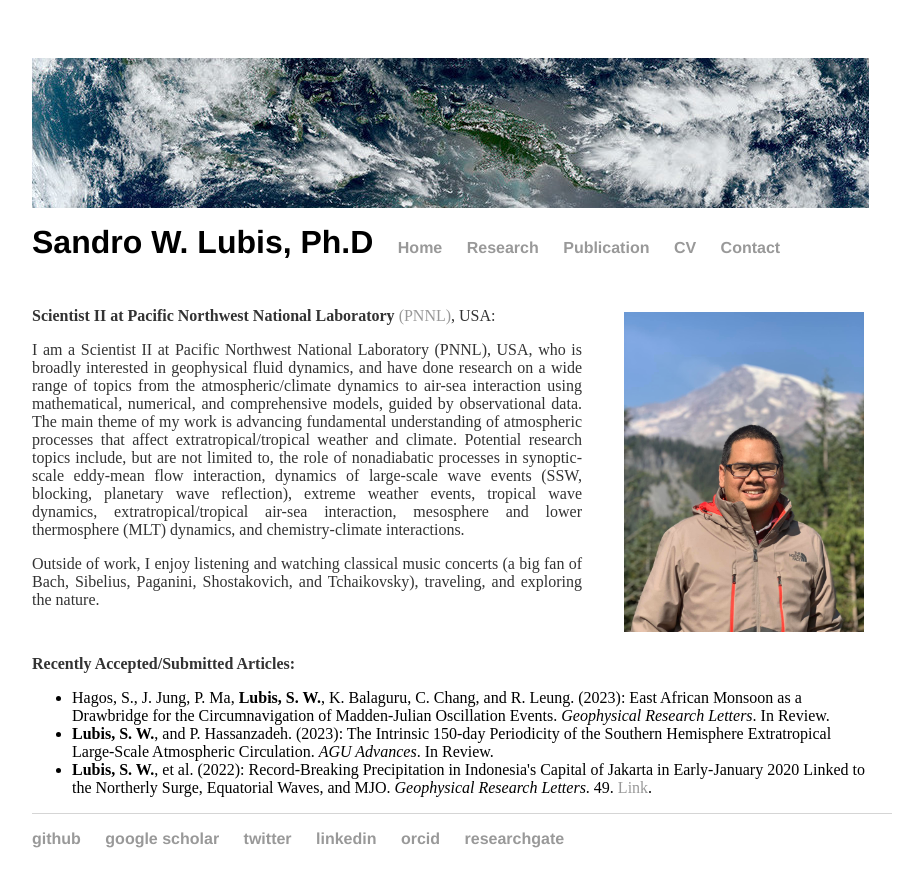
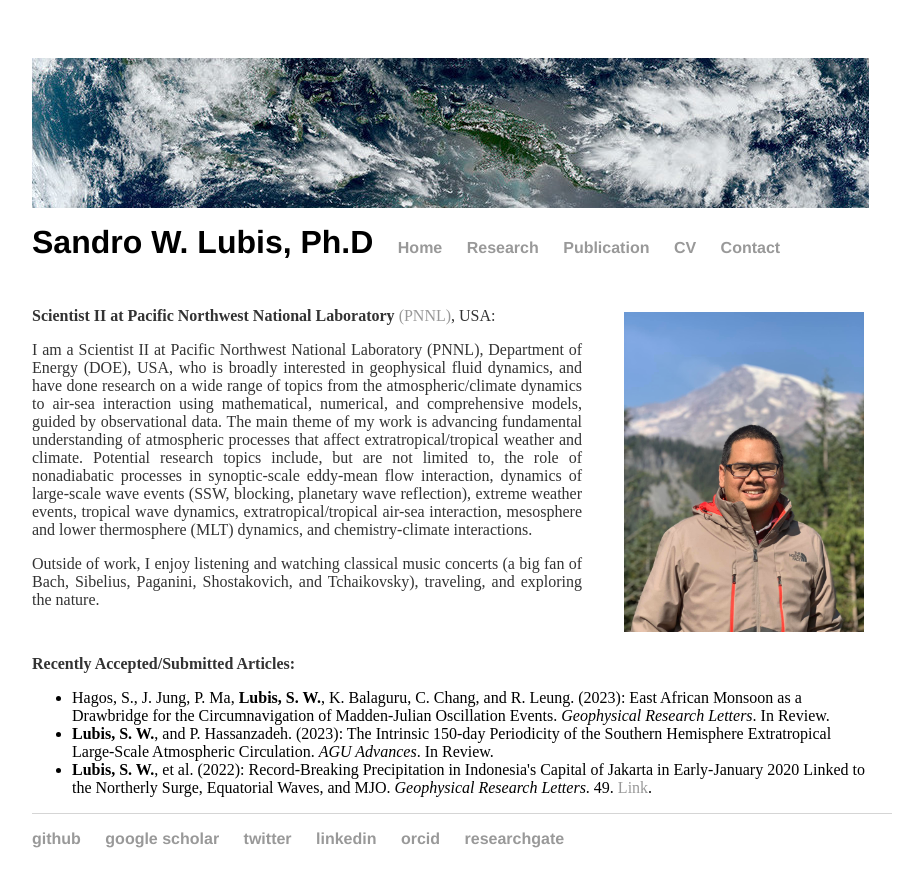
Before and after one commit to sandrolubis/sandrolubis.github.io, a Jekyll site: the page built from index.html, in a window 1280 px wide. Shown: the top 887 px of the page, without its empty margins (276-1199 px from the left). Built offline with Jekyll 4.4.1, drawn with Linux system fonts in a browser that asks for light colours.

Commit message:
Update index.html

```diff
--- a/index.html
+++ b/index.html
@@ -34,7 +34,7 @@
 	<p class="ex", style="padding-top:30px"><font size=3><b>Scientist II at Pacific Northwest National Laboratory</b> <a href="https://www.pnnl.gov/">(PNNL)</a>, USA:</p>
 
 
-	<p class="ex"><font size=3>I am a Scientist II at Pacific Northwest National Laboratory (PNNL), USA, who is broadly interested in geophysical fluid dynamics, and have done research on a wide range of topics from the atmospheric/climate dynamics
+	<p class="ex"><font size=3>I am a Scientist II at Pacific Northwest National Laboratory (PNNL), Department of Energy (DOE), USA, who is broadly interested in geophysical fluid dynamics, and have done research on a wide range of topics from the atmospheric/climate dynamics
 		to air-sea interaction using mathematical, numerical, and comprehensive models, guided by observational data. The main theme of my work is advancing fundamental
 		understanding of atmospheric processes that affect extratropical/tropical weather and climate. Potential research topics include,
 		but are not limited to, the role of nonadiabatic processes in synoptic-scale eddy-mean flow interaction, dynamics of large-scale wave events (SSW, blocking, planetary wave reflection),
```
